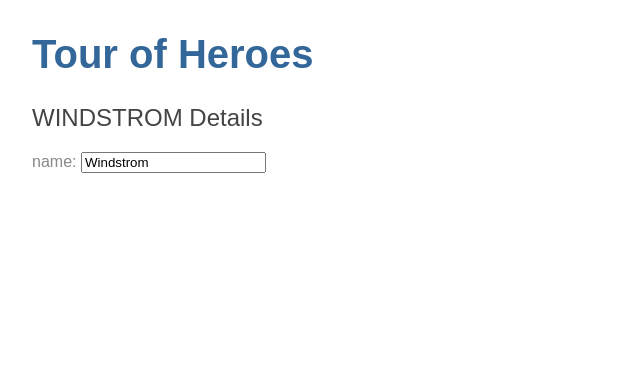
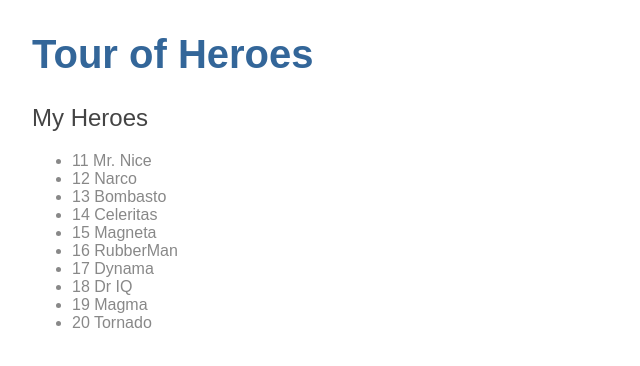
Before and after one commit to iamedcarl/angular-tour-of-heroes, an Angular app: page / in a window 1280 px wide. Shown: the top 366 px of the page, without its empty margins (0-640 px from the left). Built offline with nearby package versions, Linux system fonts and the light colour scheme.

Commit message:
Display list of heroes

```diff
--- a/src/app/heroes/heroes.component.html
+++ b/src/app/heroes/heroes.component.html
@@ -1,6 +1,6 @@
-<h2>{{ hero.name | uppercase }} Details</h2>
-<div>
-  <label>name:
-    <input [(ngModel)]="hero.name" placeholder="name" />
-  </label>
-</div>
+<h2>My Heroes</h2>
+<ul class="heroes">
+  <li *ngFor="let hero of heroes">
+    <span class="badge">{{ hero.id }}</span> {{ hero.name }}
+  </li>
+</ul>
--- a/src/app/heroes/heroes.component.ts
+++ b/src/app/heroes/heroes.component.ts
@@ -1,5 +1,7 @@
 import { Component, OnInit, ViewEncapsulation } from '@angular/core';
+
 import { Hero } from '../hero';
+import { HEROES } from '../mock-heroes';
 
 @Component({
   selector: 'app-heroes',
@@ -13,6 +15,8 @@ export class HeroesComponent implements OnInit {
     name: 'Windstrom'
   };
 
+  heroes = HEROES;
+
   constructor() { }
 
   ngOnInit() {
```
